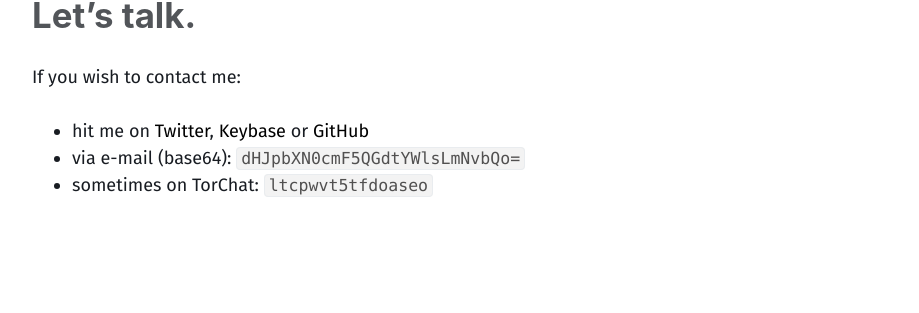
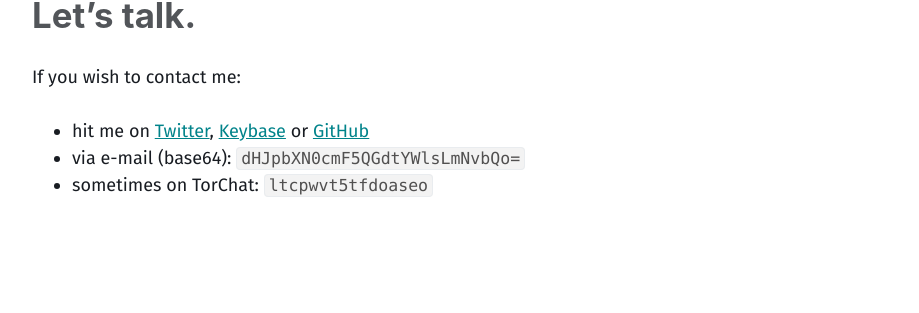
Before and after one commit to morristech/trimstray.github.io, a Jekyll site: the page built from about.md, in a window 1280 px wide. Shown: the part 666-979 px from the top of the page, without its empty margins (180-1099 px from the left). Built offline with Jekyll 4.4.1, drawn with Linux system fonts in a browser that asks for light colours.

Commit message:
update link styles - signed-off-by: trimstray <trimstray@gmail.com>

```diff
--- a/assets/stylesheets/main.scss
+++ b/assets/stylesheets/main.scss
@@ -47,7 +47,7 @@ h1, h2, h3, h4, h5, h6 {
   top:100%;
 }
 
-#nav li, li a {
+#nav li, #nav li a {
   color:#000;
   text-decoration:none;
 }
```
